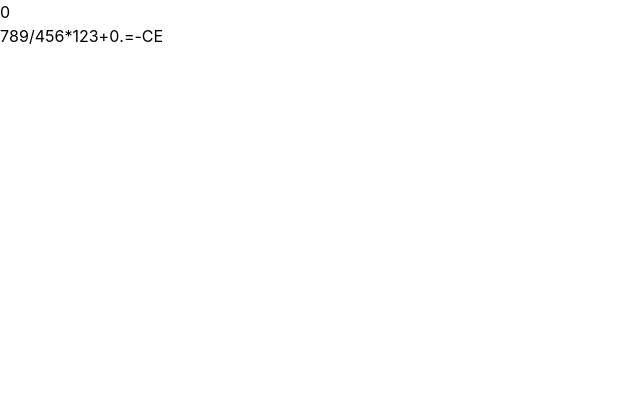
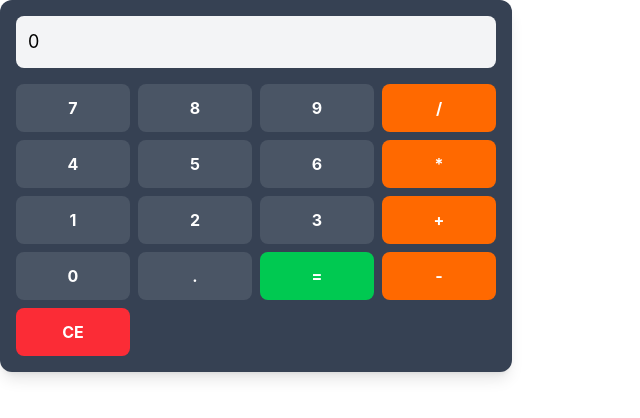
Before and after one commit to simoneavilarranz/calculator-currency-weather-simoneaa, a Vue app in the folder calculator-currency-weather-simoneaa/: page / in a window 1280 px wide. Shown: the top 418 px of the page, without its empty margins (0-640 px from the left). Built offline with nearby package versions, Linux system fonts and the light colour scheme.

Commit message:
style:added styling to calculator

```diff
--- a/calculator-currency-weather-simoneaa/src/components/Calculator.vue
+++ b/calculator-currency-weather-simoneaa/src/components/Calculator.vue
@@ -54,26 +54,26 @@
 </script>
 
 <template>
-    <div>
-        <input type="text" v-model="display"></input>
-        <div>
-            <button @click="addNumber('7')">7</button>
-            <button @click="addNumber('8')">8</button>
-            <button @click="addNumber('9')">9</button>
-            <button @click="setOperator('/')">/</button>
-            <button @click="addNumber('4')">4</button>
-            <button @click="addNumber('5')">5</button>
-            <button @click="addNumber('6')">6</button>
-            <button @click="setOperator('*')">*</button>
-            <button @click="addNumber('1')">1</button>
-            <button @click="addNumber('2')">2</button>
-            <button @click="addNumber('3')">3</button>
-            <button @click="setOperator('+')">+</button>
-            <button @click="addNumber('0')">0</button>
-            <button @click="addDot">.</button>
-            <button @click="calculate">=</button>
-            <button @click="setOperator('-')">-</button>
-            <button @click="clear">CE</button>
+    <div class="bg-gray-700 rounded-xl shadow-lg p-4 max-w-lg">
+        <input type="text" class="p-3 rounded-lg text-black font-regular text-lg w-full mb-4 bg-gray-100" v-model="display"></input>
+        <div class="grid grid-cols-4 gap-2">
+            <button class="p-3 rounded-lg text-white font-bold text-md bg-gray-600 hover:brightness-130" @click="addNumber('7')">7</button>
+            <button class="p-3 rounded-lg text-white font-bold text-md bg-gray-600 hover:brightness-130" @click="addNumber('8')">8</button>
+            <button class="p-3 rounded-lg text-white font-bold text-md bg-gray-600 hover:brightness-130" @click="addNumber('9')">9</button>
+            <button class="p-3 rounded-lg text-white font-bold text-md bg-orange-500 hover:brightness-130" @click="setOperator('/')">/</button>
+            <button class="p-3 rounded-lg text-white font-bold text-md bg-gray-600 hover:brightness-130" @click="addNumber('4')">4</button>
+            <button class="p-3 rounded-lg text-white font-bold text-md bg-gray-600 hover:brightness-130" @click="addNumber('5')">5</button>
+            <button class="p-3 rounded-lg text-white font-bold text-md bg-gray-600 hover:brightness-130" @click="addNumber('6')">6</button>
+            <button class="p-3 rounded-lg text-white font-bold text-md bg-orange-500 hover:brightness-130" @click="setOperator('*')">*</button>
+            <button class="p-3 rounded-lg text-white font-bold text-md bg-gray-600 hover:brightness-130" @click="addNumber('1')">1</button>
+            <button class="p-3 rounded-lg text-white font-bold text-md bg-gray-600 hover:brightness-130" @click="addNumber('2')">2</button>
+            <button class="p-3 rounded-lg text-white font-bold text-md bg-gray-600 hover:brightness-130" @click="addNumber('3')">3</button>
+            <button class="p-3 rounded-lg text-white font-bold text-md bg-orange-500 hover:brightness-130" @click="setOperator('+')">+</button>
+            <button class="p-3 rounded-lg text-white font-bold text-md bg-gray-600 hover:brightness-130" @click="addNumber('0')">0</button>
+            <button class="p-3 rounded-lg text-white font-bold text-md bg-gray-600 hover:brightness-130" @click="addDot">.</button>
+            <button class="p-3 rounded-lg text-white font-bold text-md bg-green-500 hover:brightness-130" @click="calculate">=</button>
+            <button class="p-3 rounded-lg text-white font-bold text-md bg-orange-500 hover:brightness-130" @click="setOperator('-')">-</button>
+            <button class="p-3 rounded-lg text-white font-bold text-md bg-red-500 hover:brightness-160" @click="clear">CE</button>
         </div>
     </div>
 </template>
```
